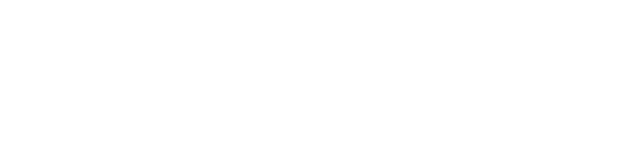
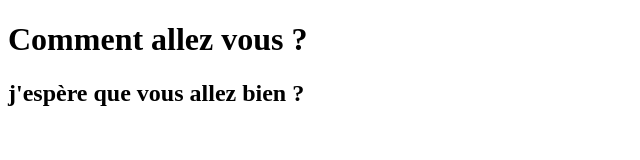
Before and after one commit to lmichr/firstRepository, a plain HTML site: page youtube.html in a window 1280 px wide. Shown: the whole page, without its empty margins (0-640 px from the left). Drawn offline with Linux system fonts and the light colour scheme.

Commit message:
Update youtube.html

```diff
--- a/youtube.html
+++ b/youtube.html
@@ -7,6 +7,9 @@
     <link rel="stylesheet" href="style.css">
 </head>
 <body>
+
+    <h1>Comment allez vous ?</h1>
+    <h2>j'espère que vous allez bien ?</h2>
     <div class="img-box">
 
 
```
